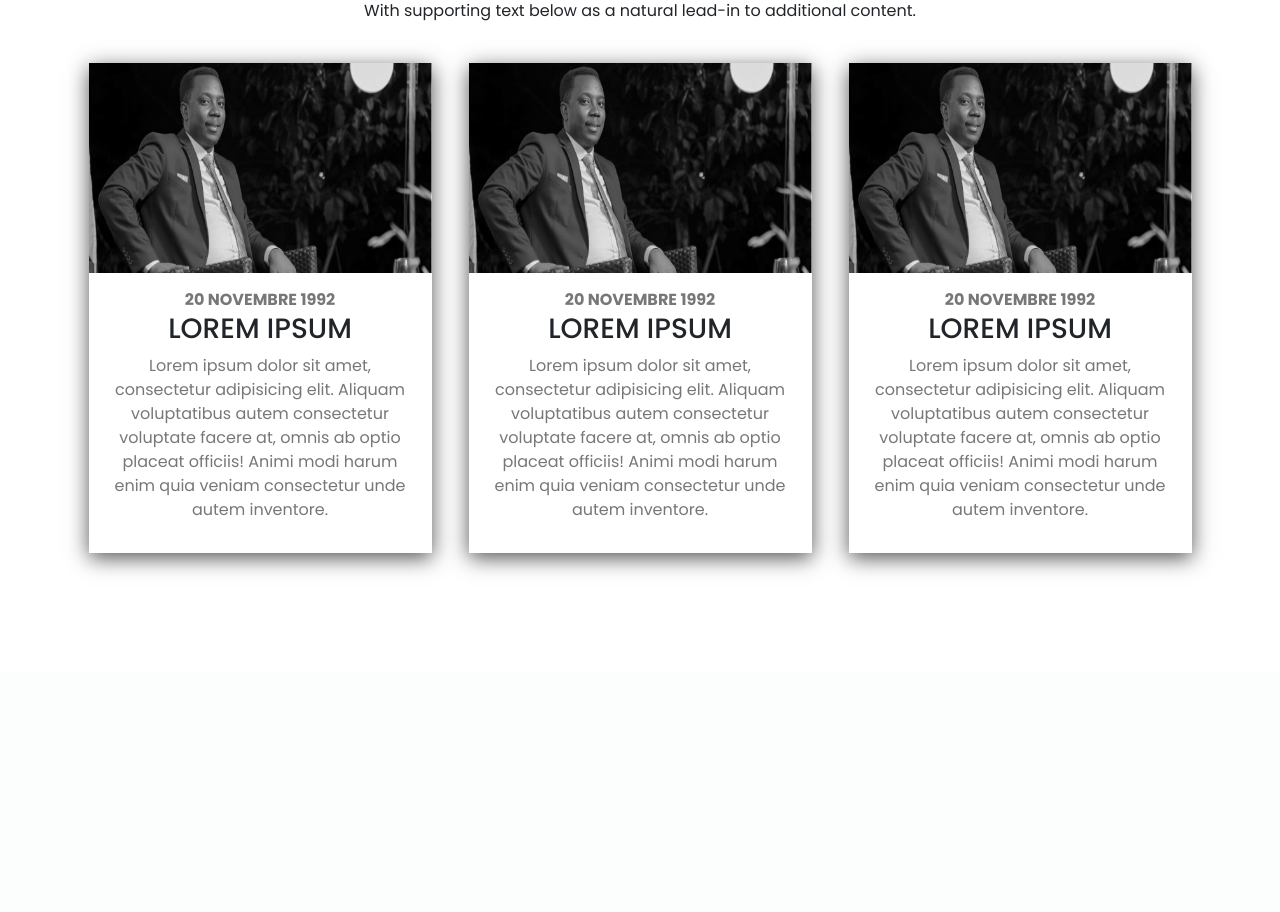
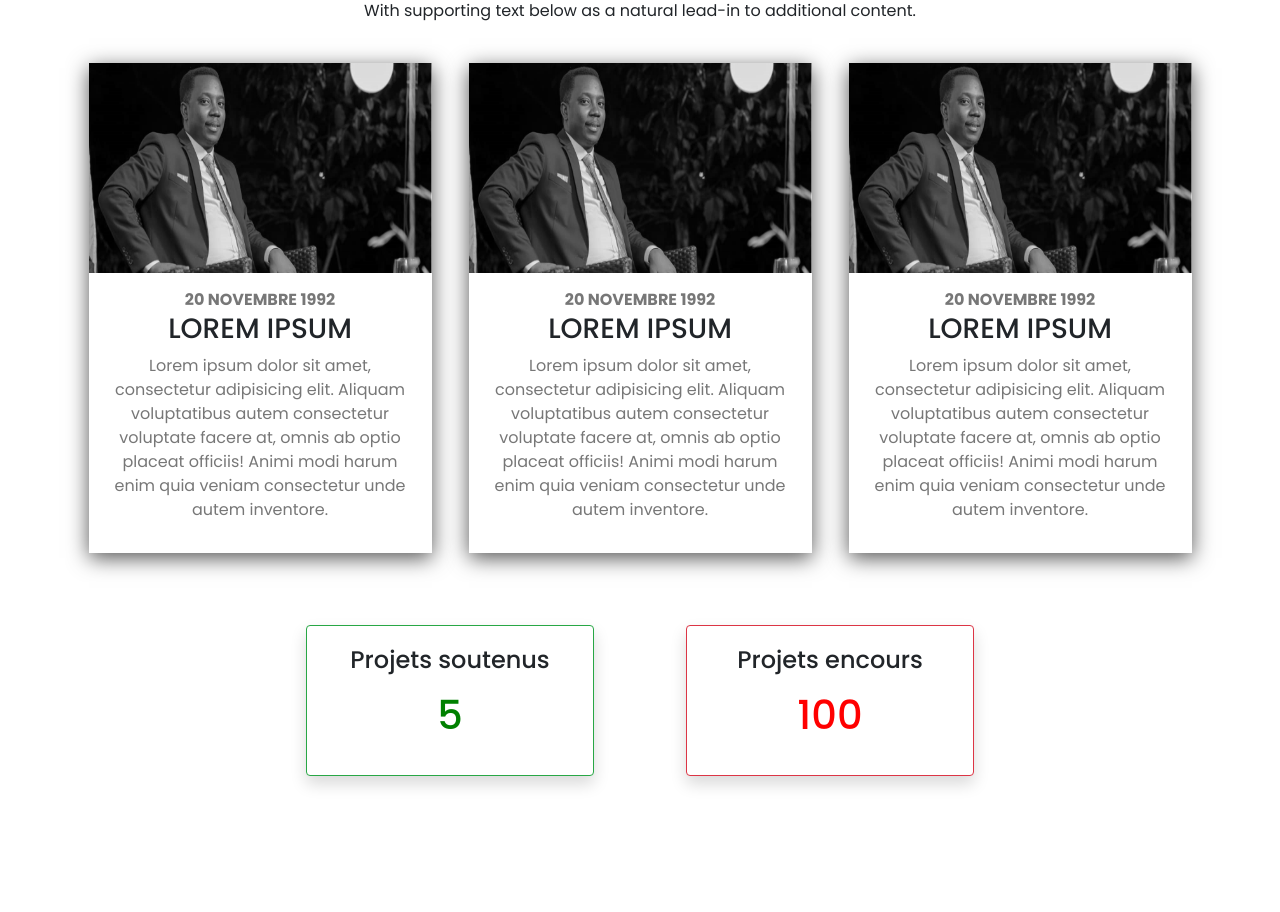
Before and after one commit to munyeshaka/NIPAD, a Django app: page / in a window 1280 px wide. Shown: the part 2519-3431 px from the top of the page. Before the commit the page ends 3092 px from the top, so only its background shows below. Run offline with Django 4.2, Linux system fonts and the light colour scheme; data comes from the database, SQL or seed files in the repository; some libraries are stand-ins or nearby versions.

Commit message:
projects counter

```diff
--- a/nipadapp/templates/nipadapp/base_layout.html
+++ b/nipadapp/templates/nipadapp/base_layout.html
@@ -71,16 +71,35 @@
 
 
 
-    <script type="text/javascript" src="https://cdnjs.cloudflare.com/ajax/libs/jquery/3.1.1/jquery.min.js"></script>
+    <script type="text/javascript" src="https://cdnjs.cloudflare.com/ajax/libs/jquery/3.4.1/jquery.min.js"></script>
     <script src="https://cdn.jsdelivr.net/npm/popper.js@1.16.0/dist/umd/popper.min.js" integrity="sha384-Q6E9RHvbIyZFJoft+2mJbHaEWldlvI9IOYy5n3zV9zzTtmI3UksdQRVvoxMfooAo" crossorigin="anonymous"></script>
     <script src="https://stackpath.bootstrapcdn.com/bootstrap/4.4.1/js/bootstrap.min.js" integrity="sha384-wfSDF2E50Y2D1uUdj0O3uMBJnjuUD4Ih7YwaYd1iqfktj0Uod8GCExl3Og8ifwB6" crossorigin="anonymous"></script>
 
-    {% comment %} <script src={% static 'mainjs.js' %} defer></script> {% endcomment %}
-    <script src="{% static 'mainjs.js' %}"></script>
+
     <script src="{% static 'js/bootstrap.min.js' %}"></script>
     <script src="{% static 'js/bootstrap.bundle.js' %}"></script>
     <script src="{% static 'js/bootstrap.bundle.min.js' %}"></script>
 
+    <!--jquery and js of counter up _ ex:count projects-->
+    <script src="https://ajax.googleapis.com/ajax/libs/jquery/3.4.1/jquery.min.js"></script>
+    <script src="https://cdnjs.cloudflare.com/ajax/libs/waypoints/4.0.1/jquery.waypoints.min.js"></script>
+    <script src="https://cdnjs.cloudflare.com/ajax/libs/Counter-Up/1.0.0/jquery.counterup.min.js"></script>
+
+    <script>
+        //counta = variable from html
+        //countUp = function for counting when you scroll down/up the webpage
+        $('.counta').counterUp({
+            delay: 10,
+            time: 2500
+        });
+
+        //counter=variable from html
+        $('.counter').counterUp({
+            delay: 10,
+            time: 2500
+        });
+
+    </script>
 
 </body>
 
--- a/nipadapp/templates/nipadapp/home.html
+++ b/nipadapp/templates/nipadapp/home.html
@@ -61,7 +61,6 @@
             </div>
         </div>
     </div>
-    </div>
 
         <!-- ===============End About Us=========-->
         <br>
@@ -69,7 +68,7 @@
         <br>
     <!-- =============Video presentation===============-->
 
-    <div class="container">
+
     <div class="row shadow m-6 justify-content-center">
         <div class="col-md-6 ">
             <div class="inner">
@@ -90,7 +89,6 @@
         </div>
 
     </div>
-    </div>
 
         <!-- ===============end Video presentation=========-->
 
@@ -100,8 +98,7 @@
     <br>
 
 
-    <div class="container">
-
+        <!-- ===========================-->
     <div class="row justify-content-center">
         <h2 class="cardNziza-title" class="text-center ">Special title treatment</h2>
         <p class="text-center">With supporting text below as a natural lead-in to additional content, With supporting text below as a natural lead-in to additional content, With supporting text below as a natural lead-in to additional content.</p>
@@ -157,12 +154,12 @@
             </div>
         </div>
     </div>
-    </div>
+    <!-- ===============end =========-->
     <br>
     <br>
     <br>
 
-<div class="container">
+    <!-- ===========================-->
     <div class="row justify-content-center">
         <h2 class="cardNziza-title" class="text-center ">Special title treatment</h2>
         <p class="text-center">With supporting text below as a natural lead-in to additional content, With supporting text below as a natural lead-in to additional content, With supporting text below as a natural lead-in to additional content.</p>
@@ -247,7 +244,48 @@
         </div>
 
     </div>
-<div id="counter"></div> <!--counter: variable in js for count projects-->
+    <!-- ===============end=========-->
+
+        <br>
+        <br>
+        <br>
+
+        <!-- ===============PROJECTS counter=========-->
+    <div class="row justify-content-md-center">
+
+        <div class="col-md-4 d-flex justify-content-center text-center">
+
+            <div class="card shadow border-success mb-3" style="width: 18rem; ">
+
+                <div class="card-body text-center">
+                    <h4 class="card-title">Projets soutenus</h4>
+                    <p class="card-text ">
+                        <h1 class="counta" style="color:green;" >5</h1>
+                    </p>
+                </div>
+
+            </div>
+            <br>
+        </div>
+
+        <div class="col-md-4 d-flex justify-content-center text-center">
+
+            <div class="card shadow border-danger mb-3" style="width: 18rem; ">
+
+                <div class="card-body text-center">
+                    <h4 class="card-title">Projets encours</h4>
+                    <p class="card-text ">
+                        <h1 class="counter" style="color:red;">100</h1>
+                    </p>
+                </div>
+
+            </div>
+            <br>
+        </div>
+
+    </div>
+    <!-- ===============end PROJECTS counter=========-->
+
 
 <br>
 <br>
--- a/nipadapp/templates/nipadapp/propos.html
+++ b/nipadapp/templates/nipadapp/propos.html
@@ -71,7 +71,7 @@
 
                     <div class="card-body text-center">
                         <h1 class="card-title">Mission</h1>
-                        <p class="card-text ">Proclaim the Kingdom that has come through death and resurrection of Jesus Christ. Proclaim the Kingdom that has come through death and resurrection of Jesus Christ</a></p>
+                        <p class="card-text ">Proclaim the Kingdom that has come through death and resurrection of Jesus Christ. Proclaim the Kingdom that has come through death and resurrection of Jesus Christ</p>
                     </div>
 
                 </div>
@@ -84,7 +84,7 @@
 
                     <div class="card-body text-center">
                         <h1 class="card-title">Vision</h1>
-                        <p class="card-text">Proclaim the Kingdom that has come through death and resurrection of Jesus Christ. Proclaim the Kingdom that has come through death and resurrection of Jesus Christ</a></p>
+                        <p class="card-text">Proclaim the Kingdom that has come through death and resurrection of Jesus Christ. Proclaim the Kingdom that has come through death and resurrection of Jesus Christ</p>
                     </div>
 
                 </div>
@@ -97,7 +97,7 @@
 
                     <div class="card-body text-center">
                         <h1 class="card-title">Objectis</h1>
-                        <p class="card-text">Proclaim the Kingdom that has come through death and resurrection of Jesus Christ. Proclaim the Kingdom that has come through death and resurrection of Jesus Christ</a></p>
+                        <p class="card-text">Proclaim the Kingdom that has come through death and resurrection of Jesus Christ. Proclaim the Kingdom that has come through death and resurrection of Jesus Christ</p>
                     </div>
 
                 </div>
```
Also changed, not shown: assets/mainjs.js (deleted, +0 -40 lines). Lines whose indentation alone changed are shown as unchanged.
